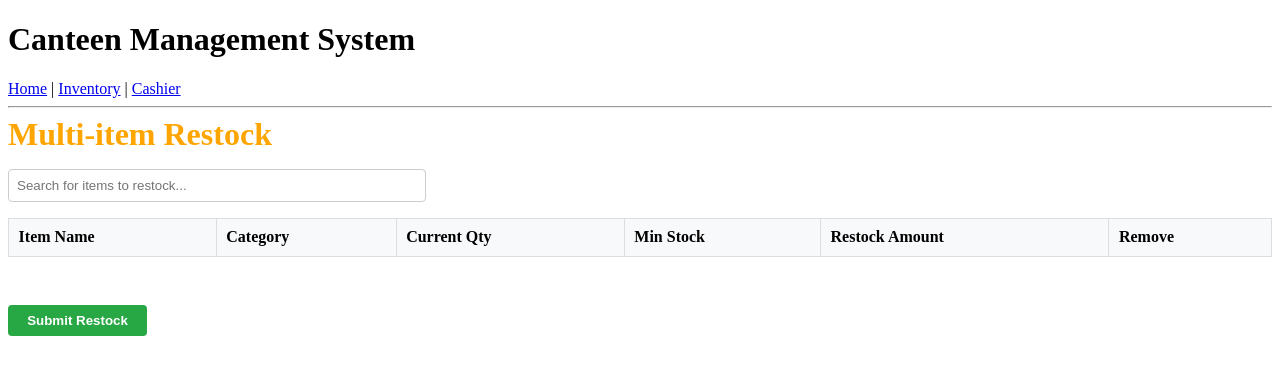
After one commit to JerickJualo/campus-canteen-system, a Django app: page /inventory/multi-restock/ in a window 1280 px wide. The commit adds this page. Shown: the top 375 px of the page. Run offline with Django 5.2, Linux system fonts and the light colour scheme; lists and menus that the app fills with data are empty.

Commit message:
4/30/26 - Setting up:
Multi-Item Restock Page

Co-authored-by: Copilot <copilot@github.com>

```diff
--- a/inventory/urls.py
+++ b/inventory/urls.py
@@ -1,6 +1,6 @@
 
 from django.urls import path
-from .views import inventory_list, add_inventory_item, edit_inventory_item, delete_inventory_item, restock_inventory_item
+from .views import inventory_list, add_inventory_item, edit_inventory_item, delete_inventory_item, restock_inventory_item, multi_item_restock, inventory_search
 
 urlpatterns = [
     path('', inventory_list, name='inventory_list'),
@@ -8,4 +8,6 @@ urlpatterns = [
     path('edit/<int:pk>/', edit_inventory_item, name='edit_inventory_item'),
     path('delete/<int:pk>/', delete_inventory_item, name='delete_inventory_item'),
     path('restock/<int:pk>/', restock_inventory_item, name='restock_inventory_item'),
+    path('multi-restock/', multi_item_restock, name='multi_item_restock'),
+    path('inventory-search/', inventory_search, name='inventory_search'),
 ]
--- a/inventory/views.py
+++ b/inventory/views.py
@@ -1,3 +1,46 @@
+# Multi-item Restock View and AJAX Search
+from django.http import JsonResponse
+from django.views.decorators.csrf import csrf_exempt
+
+def multi_item_restock(request):
+    items = InventoryItem.objects.all().order_by('item_name')
+    if request.method == 'POST':
+        # Process restock data
+        restock_data = request.POST
+        updated = []
+        for key in restock_data:
+            if key.startswith('restock_'):
+                pk = key.split('_')[1]
+                try:
+                    item = InventoryItem.objects.get(pk=pk)
+                    add_qty = int(restock_data[key])
+                    if add_qty > 0:
+                        item.quantity_in_stock += add_qty
+                        item.save()
+                        updated.append(item.item_name)
+                except (InventoryItem.DoesNotExist, ValueError):
+                    continue
+        return render(request, 'inventory/multi_item_restock.html', {
+            'items': items,
+            'success': True,
+            'updated': updated,
+        })
+    return render(request, 'inventory/multi_item_restock.html', {'items': items})
+
+# AJAX search endpoint for inventory items
+def inventory_search(request):
+    q = request.GET.get('q', '').lower()
+    results = []
+    for item in InventoryItem.objects.all():
+        if q in item.item_name.lower() or q in item.category.lower():
+            results.append({
+                'id': item.pk,
+                'item_name': item.item_name,
+                'category': item.category,
+                'quantity_in_stock': item.quantity_in_stock,
+                'minimum_stock_level': item.minimum_stock_level,
+            })
+    return JsonResponse({'results': results})
 from django.shortcuts import render, redirect
 from .models import InventoryItem
 from django import forms
--- a/templates/inventory/inventory_list.html
+++ b/templates/inventory/inventory_list.html
@@ -38,6 +38,7 @@
 </style>
 <div class="inventory-title">Inventory List</div>
 <a href="{% url 'add_inventory_item' %}" class="add-btn">+ Add Item</a>
+<a href="{% url 'multi_item_restock' %}" class="add-btn" style="background-color: #007bff; margin-left: 10px;">Multi-item Restock</a>
 <table class="inventory-table">
     <thead>
         <tr>
--- /dev/null
+++ b/templates/inventory/multi_item_restock.html
@@ -0,0 +1,164 @@
+{% extends 'base.html' %}
+{% block content %}
+<style>
+    .inventory-title {
+        color: orange;
+        font-size: 2rem;
+        font-weight: bold;
+        margin-bottom: 1rem;
+    }
+    .search-bar {
+        width: 100%;
+        max-width: 400px;
+        padding: 0.5rem;
+        margin-bottom: 1rem;
+        border: 1px solid #ccc;
+        border-radius: 4px;
+    }
+    .search-results {
+        background: #fff;
+        border: 1px solid #ddd;
+        max-width: 400px;
+        margin-bottom: 1rem;
+        border-radius: 4px;
+        position: absolute;
+        z-index: 10;
+    }
+    .search-result-item {
+        padding: 0.5rem;
+        cursor: pointer;
+    }
+    .search-result-item:hover {
+        background: #f8f9fa;
+    }
+    .multi-restock-table {
+        width: 100%;
+        background: white;
+        border-collapse: collapse;
+        margin-bottom: 2rem;
+    }
+    .multi-restock-table th, .multi-restock-table td {
+        border: 1px solid #ddd;
+        padding: 0.6rem;
+        text-align: left;
+    }
+    .multi-restock-table th {
+        background: #f8f9fa;
+    }
+    .remove-btn {
+        color: orange;
+        font-weight: bold;
+        cursor: pointer;
+        border: none;
+        background: none;
+    }
+    .submit-btn {
+        background-color: #28a745;
+        color: white;
+        border: none;
+        padding: 0.5rem 1.2rem;
+        border-radius: 4px;
+        font-weight: bold;
+        margin-top: 1rem;
+    }
+    .submit-btn:hover {
+        background-color: #218838;
+    }
+    .success-message {
+        color: #28a745;
+        font-weight: bold;
+        margin-bottom: 1rem;
+    }
+</style>
+<div class="inventory-title">Multi-item Restock</div>
+{% if success %}
+    <div class="success-message">Successfully restocked: {{ updated|join:', ' }}</div>
+{% endif %}
+<input type="text" id="search-bar" class="search-bar" placeholder="Search for items to restock..." autocomplete="off">
+<div id="search-results" class="search-results" style="display:none;"></div>
+<form method="post" id="multi-restock-form">
+    {% csrf_token %}
+    <table class="multi-restock-table" id="restock-table">
+        <thead>
+            <tr>
+                <th>Item Name</th>
+                <th>Category</th>
+                <th>Current Qty</th>
+                <th>Min Stock</th>
+                <th>Restock Amount</th>
+                <th>Remove</th>
+            </tr>
+        </thead>
+        <tbody>
+            <!-- Rows added dynamically -->
+        </tbody>
+    </table>
+    <button type="submit" class="submit-btn">Submit Restock</button>
+</form>
+<script>
+const searchBar = document.getElementById('search-bar');
+const searchResults = document.getElementById('search-results');
+const restockTableBody = document.querySelector('#restock-table tbody');
+let addedItems = {};
+
+searchBar.addEventListener('input', function() {
+    const query = this.value.trim();
+    if (query.length === 0) {
+        searchResults.style.display = 'none';
+        searchResults.innerHTML = '';
+        return;
+    }
+    fetch(`/inventory/inventory-search/?q=${encodeURIComponent(query)}`)
+        .then(response => response.json())
+        .then(data => {
+            searchResults.innerHTML = '';
+            if (data.results.length > 0) {
+                data.results.forEach(item => {
+                    if (!addedItems[item.id]) {
+                        const div = document.createElement('div');
+                        div.className = 'search-result-item';
+                        div.textContent = `${item.item_name} (${item.category})`;
+                        div.onclick = () => addItemToTable(item);
+                        searchResults.appendChild(div);
+                    }
+                });
+                searchResults.style.display = 'block';
+            } else {
+                searchResults.style.display = 'none';
+            }
+        });
+});
+
+document.addEventListener('click', function(e) {
+    if (!searchBar.contains(e.target) && !searchResults.contains(e.target)) {
+        searchResults.style.display = 'none';
+    }
+});
+
+function addItemToTable(item) {
+    if (addedItems[item.id]) return;
+    addedItems[item.id] = true;
+    searchResults.style.display = 'none';
+    searchBar.value = '';
+    const tr = document.createElement('tr');
+    tr.setAttribute('data-item-id', item.id);
+    tr.innerHTML = `
+        <td><input type="hidden" name="item_id_${item.id}" value="${item.id}">${item.item_name}</td>
+        <td>${item.category}</td>
+        <td>${item.quantity_in_stock}</td>
+        <td>${item.minimum_stock_level}</td>
+        <td><input type="number" name="restock_${item.id}" min="0" value="0" style="width:80px;"></td>
+        <td><button type="button" class="remove-btn" onclick="removeRow(${item.id})">Remove</button></td>
+    `;
+    restockTableBody.appendChild(tr);
+}
+
+function removeRow(itemId) {
+    const row = document.querySelector(`tr[data-item-id='${itemId}']`);
+    if (row) {
+        row.remove();
+        delete addedItems[itemId];
+    }
+}
+</script>
+{% endblock %}
```
